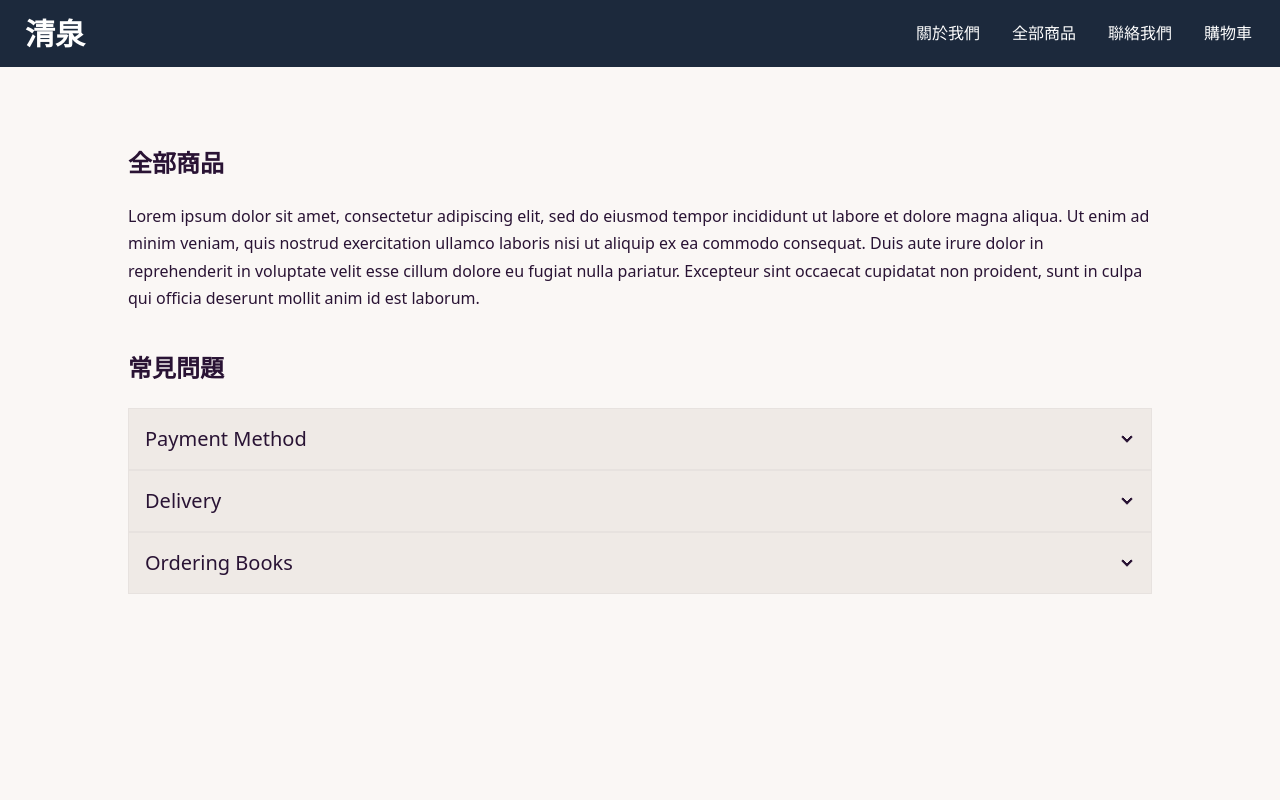
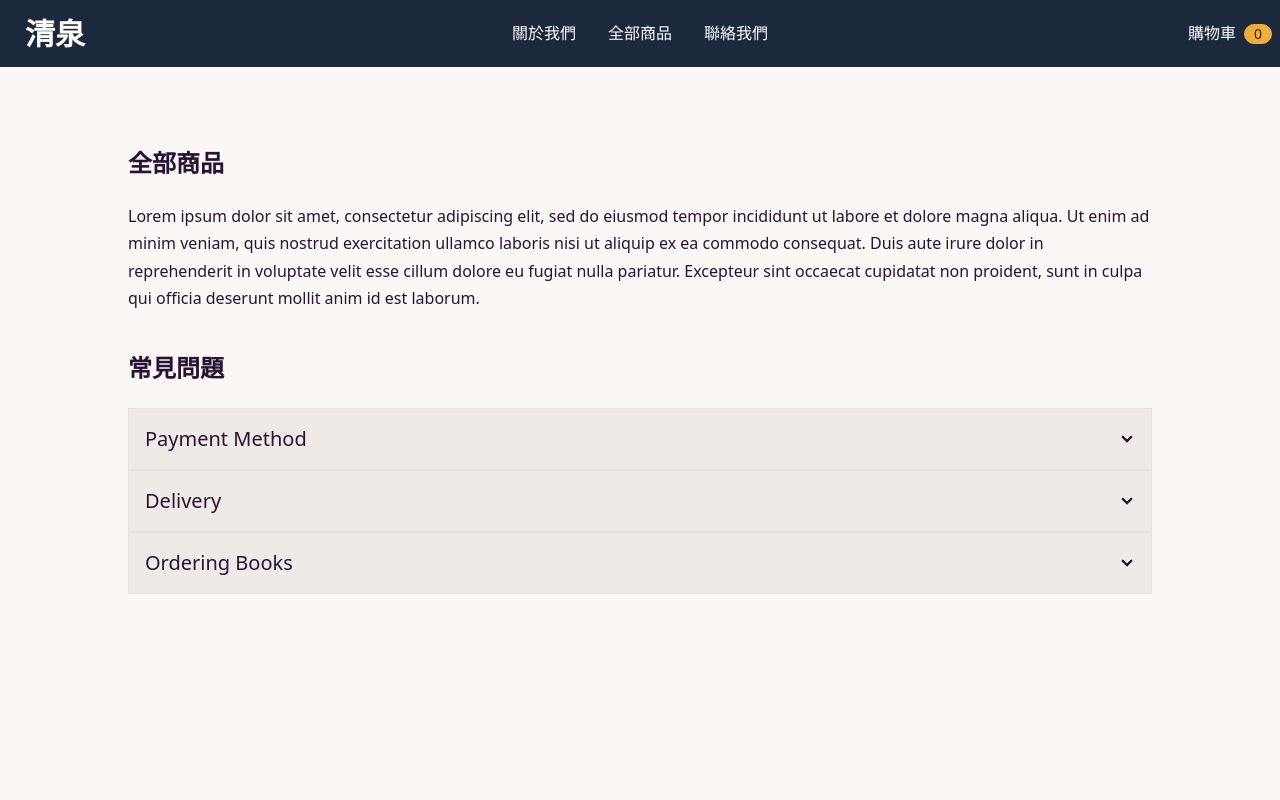
Before and after one commit to msunji/spring-publications-tw, a Next.js app: page /about in a window 1280 px wide. Shown: the top 800 px of the page. Built offline with nearby package versions, Linux system fonts and the light colour scheme.

Commit message:
Add shopping cart to navbar

```diff
--- a/components/navigation.tsx
+++ b/components/navigation.tsx
@@ -3,17 +3,16 @@ import Link from "next/link";
 export default function Navbar() {
   return (
     <div className="bg-darkBlue text-white">
-      <nav className="navbar container flex justify-between py-2">
+      <nav className="navbar container py-2">
         <div className="navbar-start">
           <div className="dropdown">
             <label tabIndex={0} className="btn btn-ghost lg:hidden">
               <svg xmlns="http://www.w3.org/2000/svg" className="h-5 w-5" fill="none" viewBox="0 0 24 24" stroke="currentColor"><path strokeLinecap="round" strokeLinejoin="round" strokeWidth="2" d="M4 6h16M4 12h8m-8 6h16" /></svg>
             </label>
-            <ul tabIndex={0} className="menu menu-compact dropdown-content mt-3 p-2 shadow bg-base-100 rounded-box w-52">
+            <ul tabIndex={0} className="menu menu-compact dropdown-content mt-3 p-2 shadow bg-darkBlue rounded-box w-52">
               <li><Link href="/about">關於我們</Link></li>
               <li><Link href="/">全部商品</Link></li>
               <li><Link href="/contact">聯絡我們</Link></li>
-              <li><a>購物車</a></li>
             </ul>
           </div>
           <Link href="/" className="btn btn-ghost normal-case text-3xl">清泉</Link>
@@ -23,8 +22,10 @@ export default function Navbar() {
             <li><Link href="/about">關於我們</Link></li>
             <li><Link href="/">全部商品</Link></li>
             <li><Link href="/contact">聯絡我們</Link></li>
-            <li><a>購物車</a></li>
-          </ul>
+            </ul>
+        </div>
+        <div className="navbar-end">
+          <a>購物車</a><div className="badge badge-accent ml-2">0</div>
         </div>
       </nav>
     </div>
```
